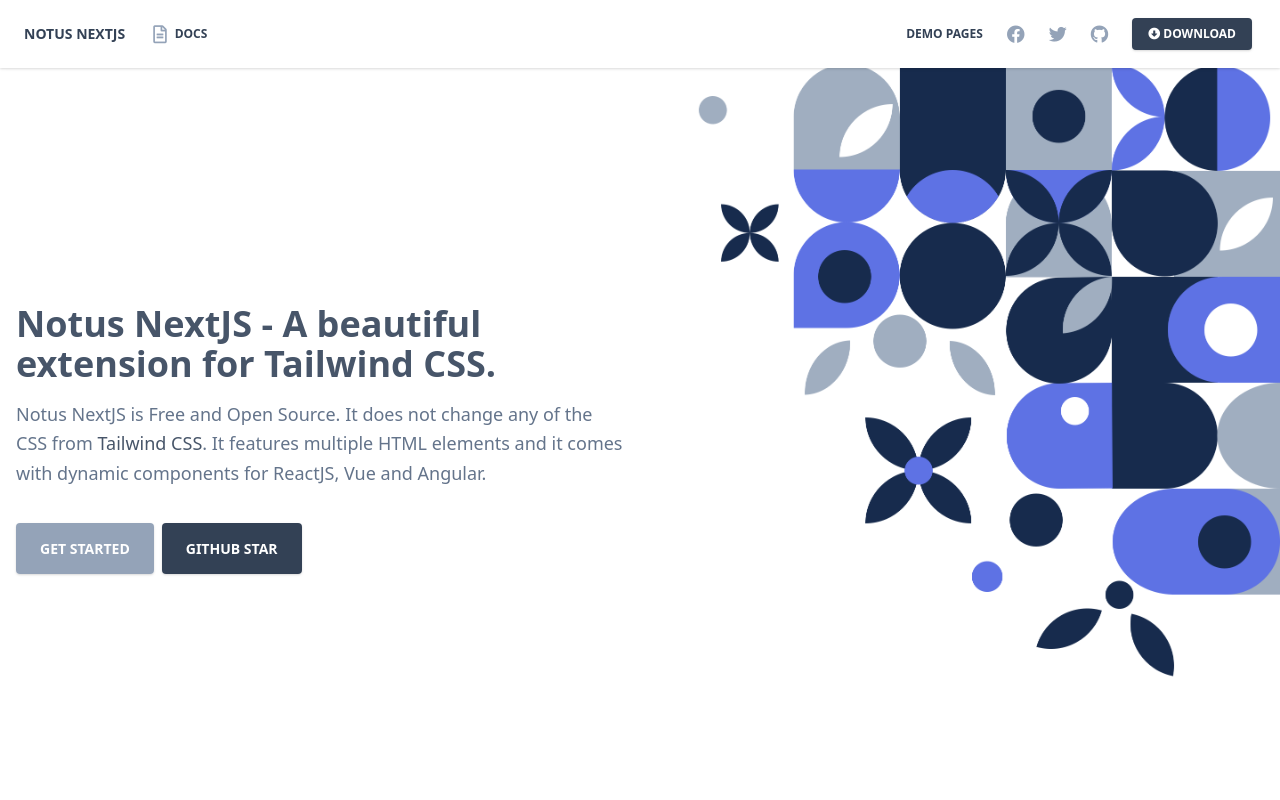
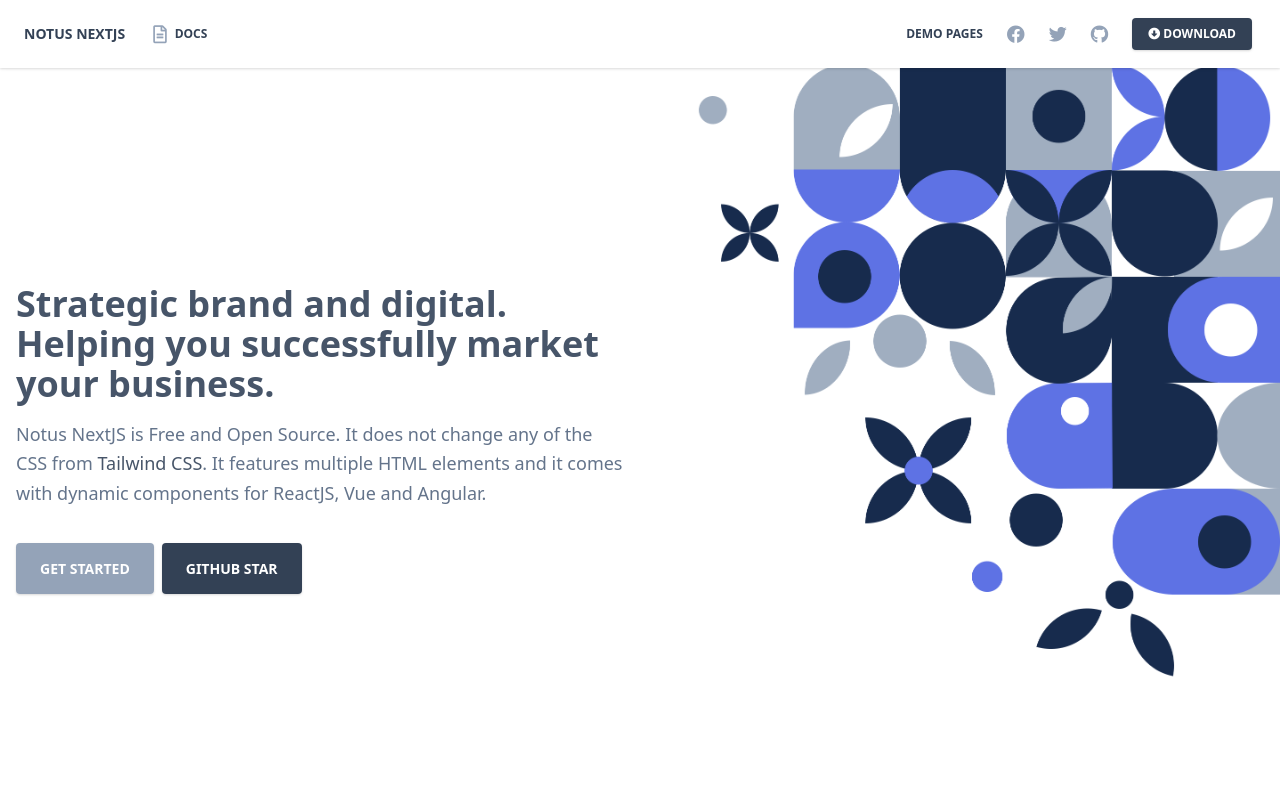
Before and after one commit to lemotdesign/yah-v4, a Next.js app: page / in a window 1280 px wide. Shown: the top 800 px of the page. Built offline with nearby package versions, Linux system fonts and the light colour scheme.

Commit message:
Update index.js

```diff
--- a/pages/index.js
+++ b/pages/index.js
@@ -14,7 +14,7 @@
           <div className="w-full md:w-8/12 lg:w-6/12 xl:w-6/12 px-4">
             <div className="pt-32 sm:pt-0">
               <h2 className="font-semibold text-4xl text-blueGray-600">
-                Notus NextJS - A beautiful extension for Tailwind CSS.
+              Strategic brand and digital. Helping you successfully market your business.
               </h2>
               <p className="mt-4 text-lg leading-relaxed text-blueGray-500">
                 Notus NextJS is Free and Open Source. It does not change any of
```
